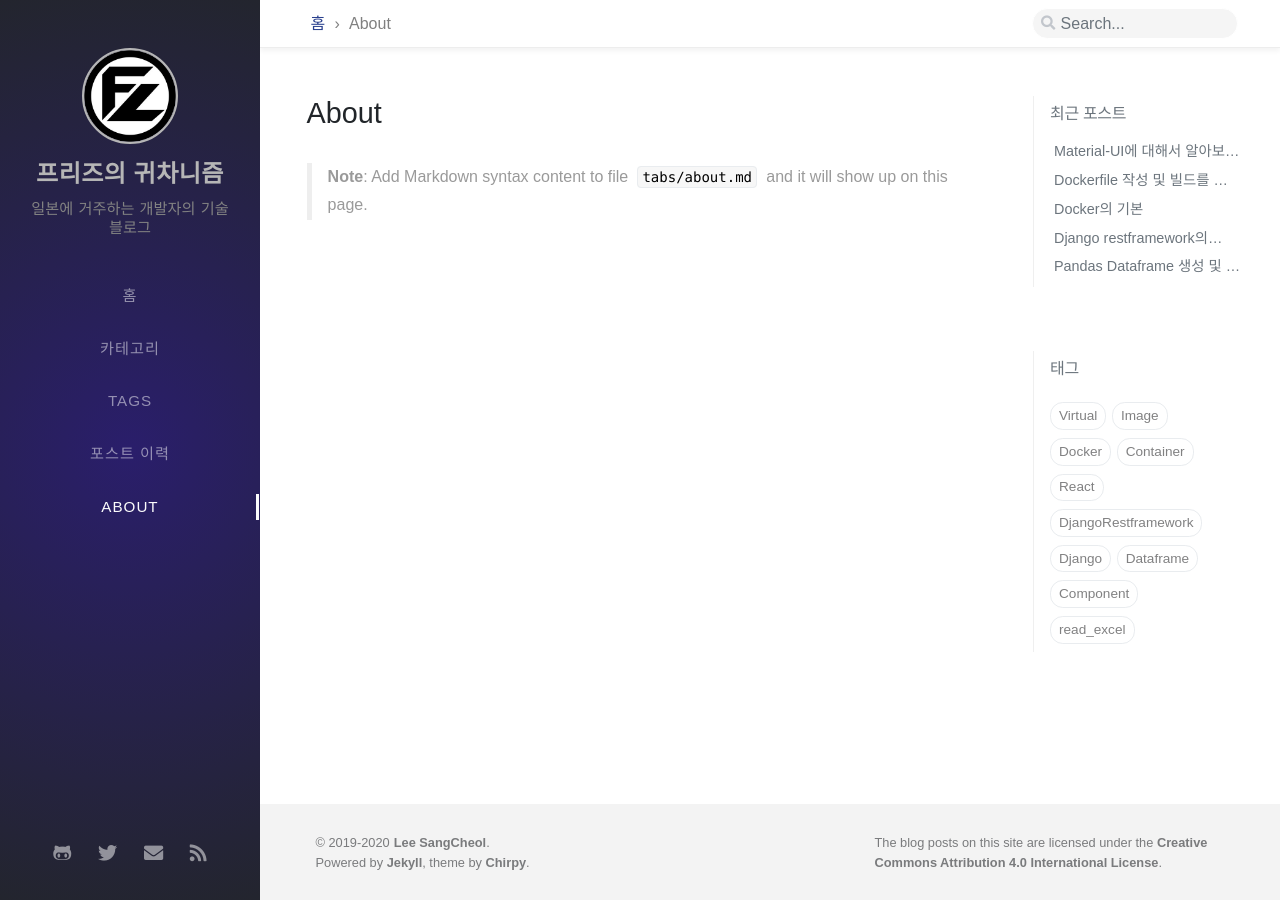
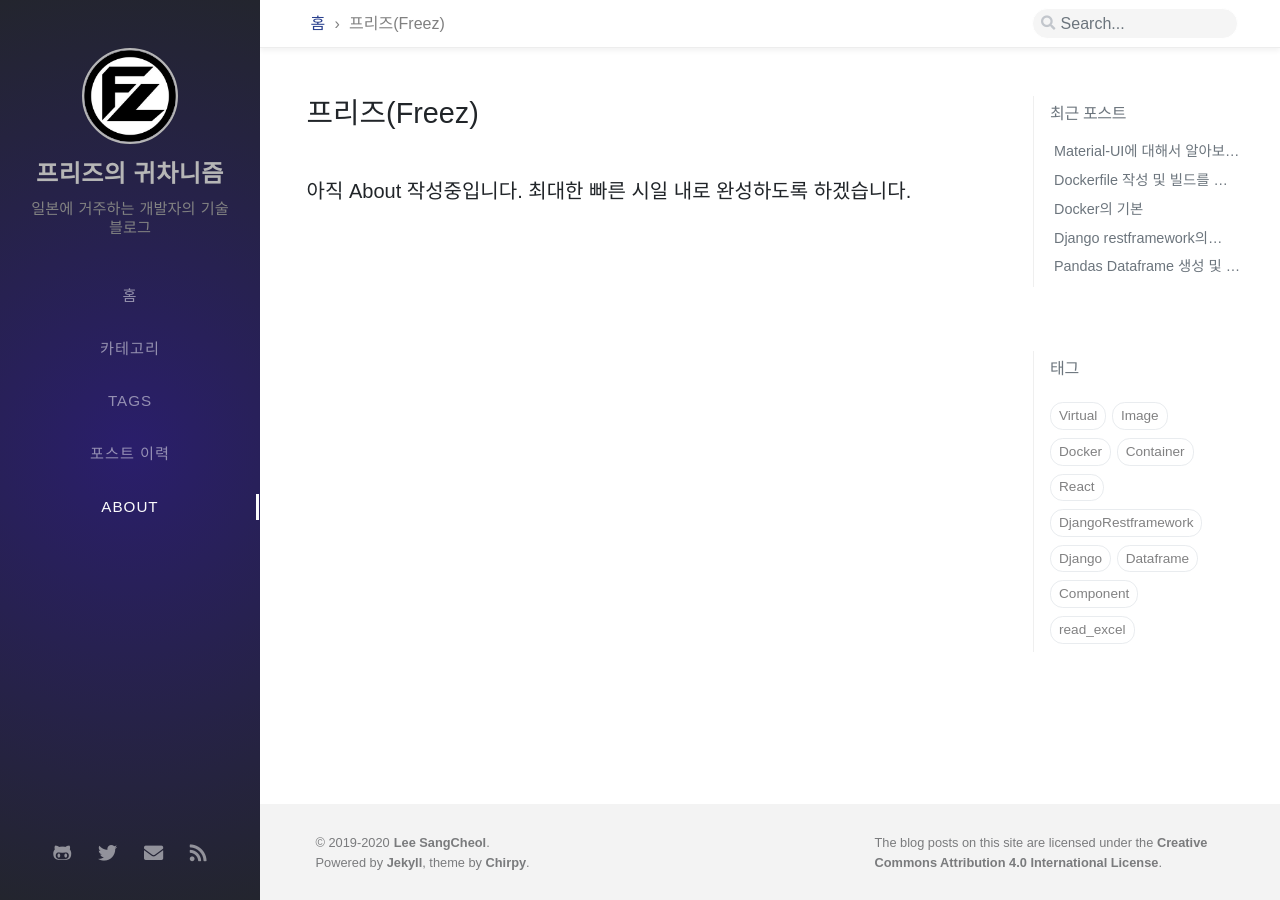
Before and after one commit to FREEZ2385/freez2385.github.io, a Jekyll site: the page built from tabs/about.md, in a window 1280 px wide. Built offline with Jekyll 4.4.1, drawn with Linux system fonts in a browser that asks for light colours; nearby versions of some CDN libraries; some web fonts are replaced; comment, search, counter and statistics services are not loaded.

Commit message:
[Update] change about.md

```diff
--- a/tabs/about.md
+++ b/tabs/about.md
@@ -1,6 +1,5 @@
 ---
-title: About
-
+title: 프리즈(Freez)
 # The About page
 # v2.0
 # https://github.com/cotes2020/jekyll-theme-chirpy
@@ -8,4 +7,4 @@
 # MIT License
 ---
 
-> **Note**: Add Markdown syntax content to file `tabs/about.md` and it will show up on this page.
+### 아직 About 작성중입니다. 최대한 빠른 시일 내로 완성하도록 하겠습니다.
```
